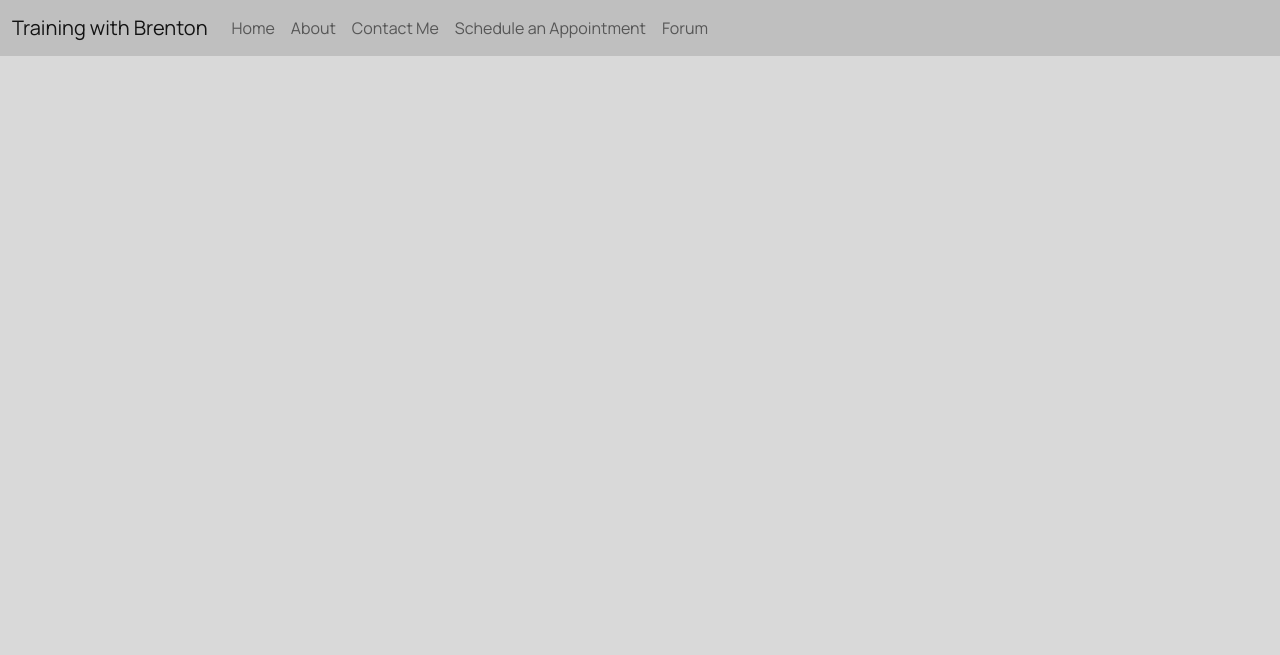
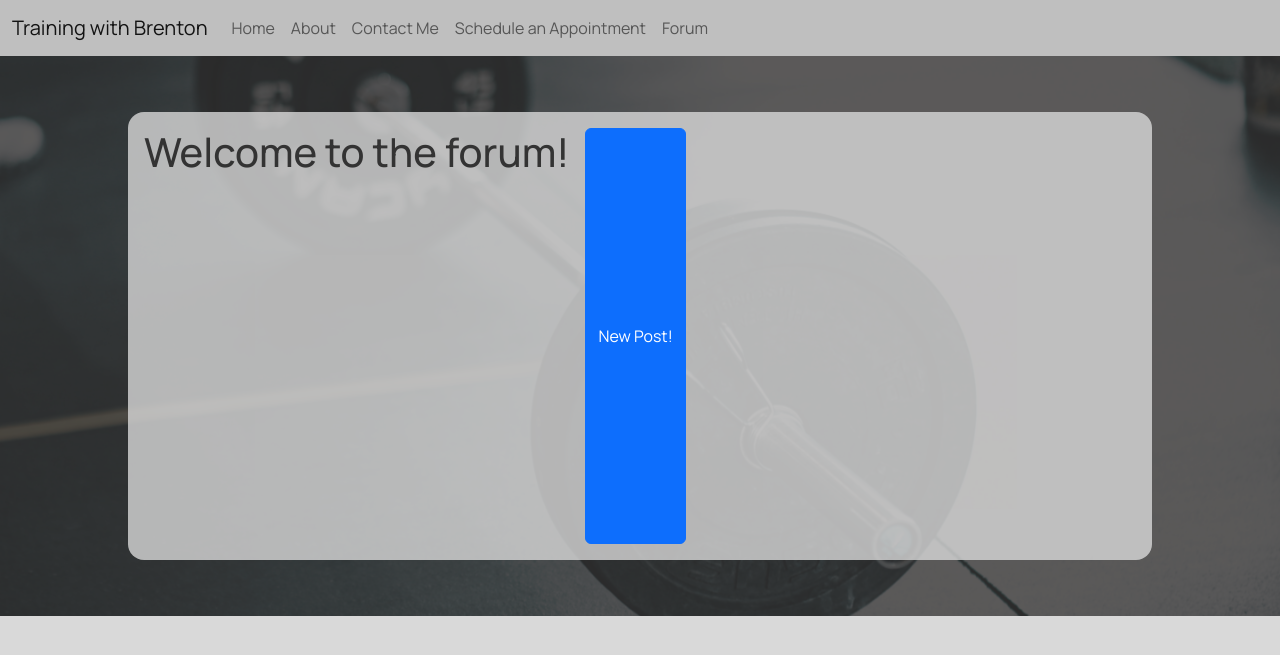
Before and after one commit to BalakayBishop/Capstone, a Flask app: page /forum in a window 1280 px wide. Shown: the top 655 px of the page. Run offline with Flask 2, Linux system fonts and the light colour scheme; some libraries are stand-ins or nearby versions.

Commit message:
Local: added modal window for new post on forum.html

```diff
--- a/project/core/views.py
+++ b/project/core/views.py
@@ -31,15 +31,14 @@ def appointment():
 
 @core.route('/forum')
 def forum():
-    get_posts()
     return render_template('forum.html')
 
 
-
+@core.route('/get_posts')
 def get_posts():
     query = session.query(Posts).all()
-    print(query)
     return 0
+
 
 @core.route('/post_forum')
 def post_forum():
--- a/project/static/main.js
+++ b/project/static/main.js
@@ -9,6 +9,9 @@ $(document).ready(function(){
 	$('#appointment-button').on('click', function() {
 		window.location.href = '/appointment'
 	})
+
+	// -------------------- GET ALL FORUM POSTS --------------------
+
 
 	// CONTACT FORM VALIDATIONS
 	$('#contact-name').on('input', function() {
@@ -287,4 +290,15 @@ $(document).ready(function(){
 			}
 		}
 	}); // ----- END OF APPT FORM -----
+
+	// OPEN FORUM MODAL
+	$('#new-post-button').on('click', function() {
+		$("#popup-overlay, #popup-content").css({'visibility':'visible'})
+
+	});
+
+	// CLOSE FORUM MODAL
+	$(".modal-x").on('click', function() {
+		$("#popup-overlay, #popup-content").css({'visibility':'hidden'})
+	})
 });
--- a/project/static/styles.css
+++ b/project/static/styles.css
@@ -473,3 +473,101 @@ html, body {
 #alert-text {
 	margin: 0;
 }
+
+/* ------------------------------------FORUM PAGE------------------------------------------ */
+
+#forum-html {
+	background-color: #d9d9d9;
+}
+
+#forum-body {
+	background-color: #d9d9d9;
+	height: 100%;
+}
+
+#forum-content-outer {
+	background-image: url("eduardo-cano-photo-co-gP9rAnGJBRo-unsplash.jpg");
+	background-size: cover;
+	background-attachment: fixed;
+	height: 560px;
+	width: 100%;
+}
+
+#forum-content-bg {
+	height: 100%;
+	background-color: rgba(51,51,51,.8);
+	display: flex;
+	flex-direction: row;
+    justify-content: center;
+    align-items: center;
+}
+
+#forum-content {
+	width: 80%;
+	height: 80%;
+	background-color: rgba(217, 217, 217, .8);
+	border-radius: 16px;
+	display: flex;
+	flex-direction: row;
+    justify-content: flex-start;
+	gap: 16px;
+	padding: 16px;
+}
+
+#forum-container > h1 {
+	font-size: 3rem;
+    margin: 0;
+    padding: 8px 0;
+    font-weight: 500;
+	text-align: center;
+}
+
+/* ------------------------------------FORUM MODAL------------------------------------------ */
+
+#popup-overlay {
+	background-color: rgba(80, 80, 80, 0.8);
+    position: fixed;
+    padding: 2rem;
+    margin: 0;
+    top: 0;
+    bottom: 0;
+    left: 0;
+    right: 0;
+    visibility: hidden;
+}
+
+#popup-content {
+	background-color: white;
+    border-radius: 8px;
+    box-shadow: 3px 3px 6px rgba(0, 0, 0, .3);
+    padding: 1rem 2rem;
+    width: 50%;
+    position: absolute;
+    left: 25%;
+    top: 10%;
+    visibility: hidden;
+}
+
+.modalHeader {
+    display: flex;
+    flex-direction: row;
+    justify-content: space-between;
+    align-items: center;
+}
+
+.modalHeader > h2, p {
+    margin: 0;
+    color: #333333;
+}
+
+.modalHeader > p {
+    display: inline-block;
+}
+
+.fa-xmark:hover {
+    cursor: pointer;
+}
+
+.modal-x {
+    font-size: 24px;
+}
--- a/project/templates/forum.html
+++ b/project/templates/forum.html
@@ -1,8 +1,8 @@
 <!DOCTYPE html>
-<html lang="en">
+<html lang="en" id="forum-html">
 	<head>
 		<meta charset="UTF-8">
-		<title>Title</title>
+		<title>Forum</title>
 		<link rel="stylesheet" href="../static/styles.css">
 		<link rel="preconnect" href="https://fonts.googleapis.com">
 		<link rel="preconnect" href="https://fonts.gstatic.com" crossorigin>
@@ -30,9 +30,8 @@
 		<!-- Personal JS -->
 		<script src="{{ url_for('static',filename='main.js') }}"></script>
 	</head>
-	<body>
+	<body id="forum-body">
 
-		<div id="index-container">
 		<nav class="navbar navbar-expand-lg bg-body-tertiary">
 			<div class="container-fluid">
 				<a class="navbar-brand" href="{{ url_for('core.index') }}">Training with Brenton</a>
@@ -66,6 +65,36 @@
 			</div>
 		</nav>
 
+		<div id="forum-container">
+
+			<div id="forum-content-outer">
+
+				<div id="forum-content-bg">
+
+					<div id="forum-content">
+						<h1>Welcome to the forum!</h1>
+						<button id="new-post-button" type="button" class="btn btn-primary">New Post!</button>
+					</div> <!--END OG FORUM-CONTENT-->
+
+				</div> <!--END OG FORUM-CONTENT-BG-->
+
+			</div> <!--END OG FORUM-CONTENT-OUTER-->
+
+
+
+		</div> <!--END OG FORUM-CONTAINER-->
+
+		<div id="popup-overlay">
+
+			<div id="popup-content">
+
+				<div class="modalHeader">
+					<h2>Create a New Post!</h2>
+					<p><i class='fa-solid fa-xmark modal-x'></i></p>
+				</div>
+
+			</div>
+
 		</div>
 
 	</body>
```
Lines whose indentation alone changed are shown as unchanged.
